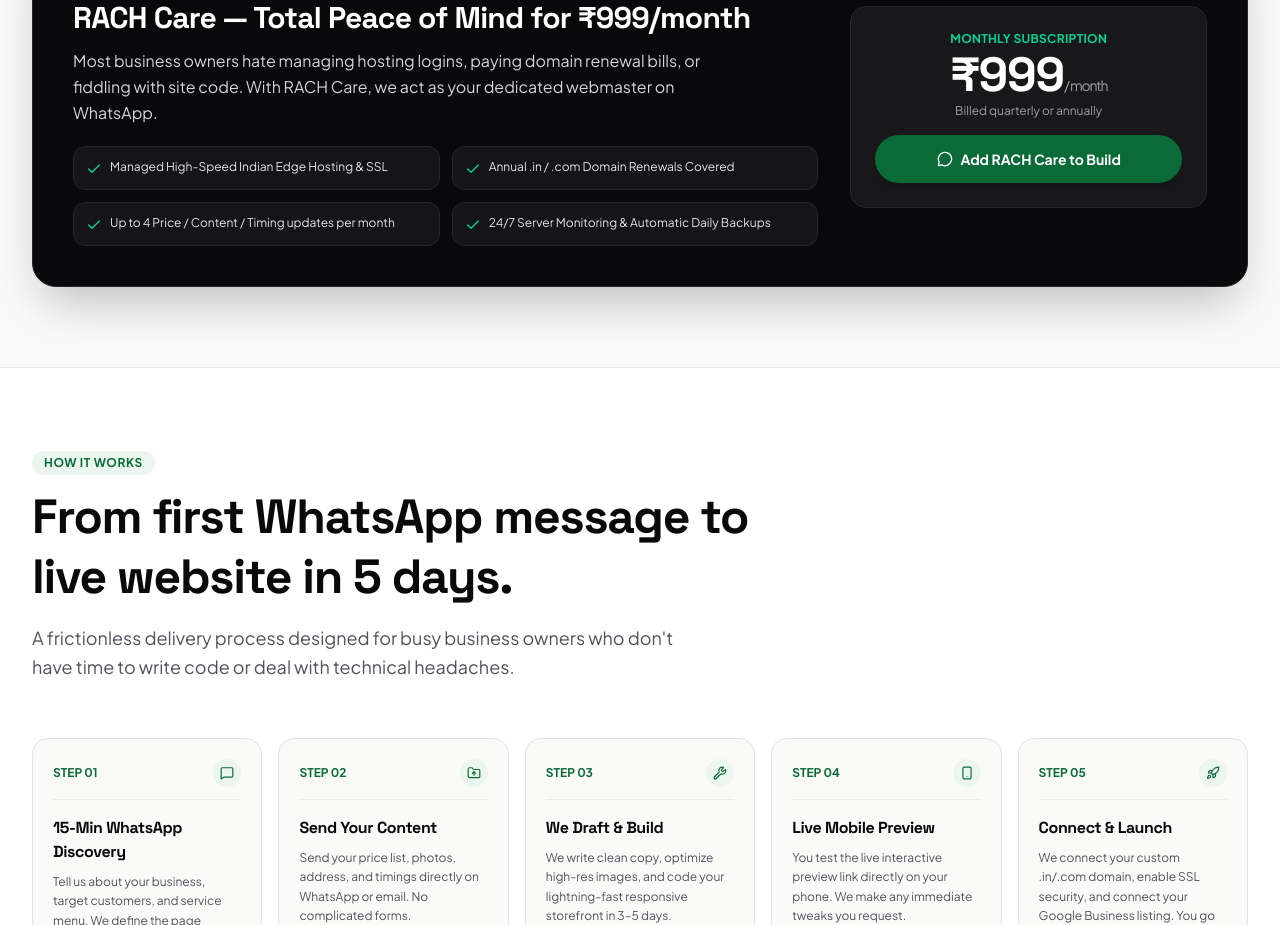
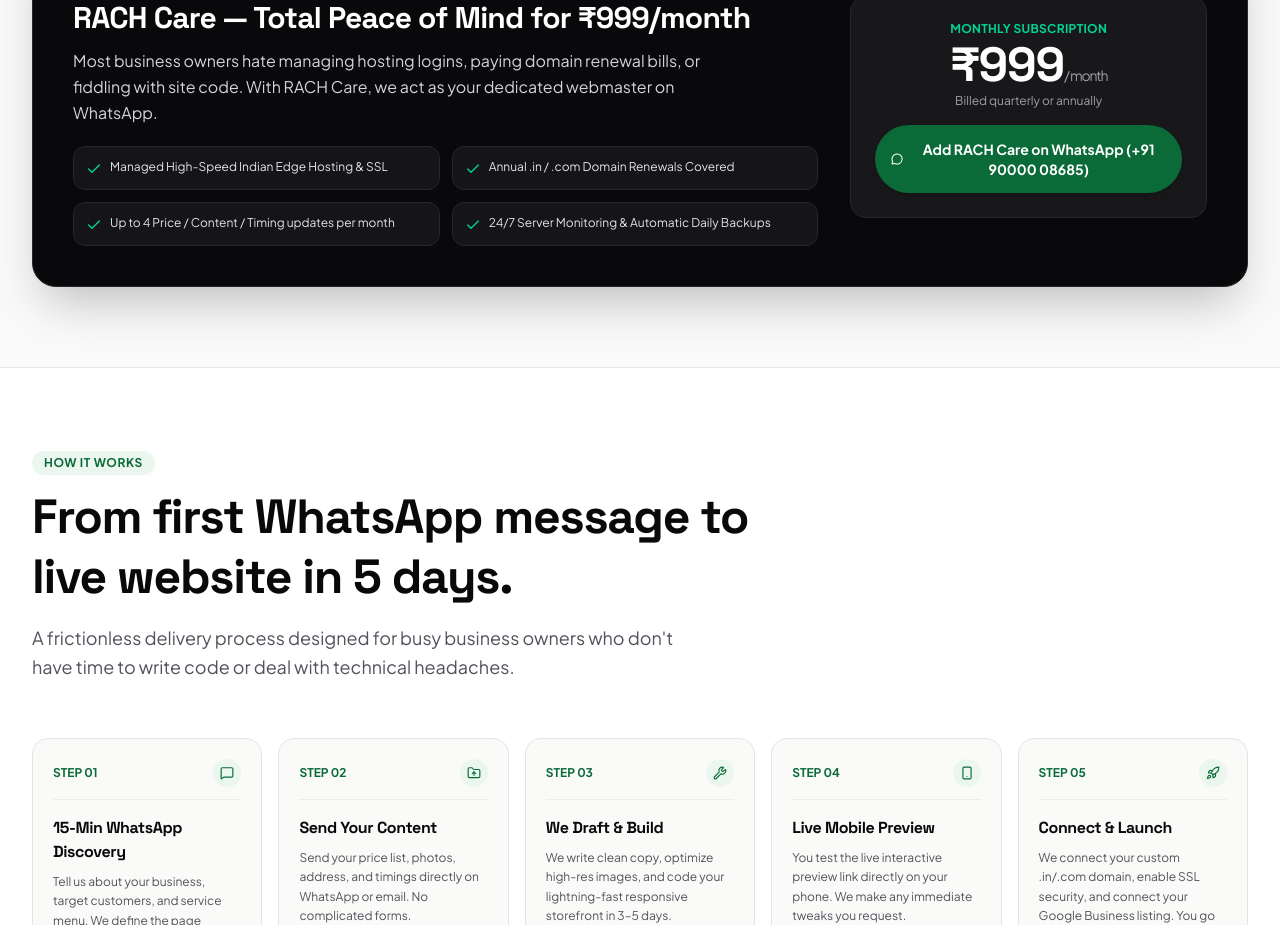
Before and after one commit to Ram14321275/RACH, a Next.js app: page / in a window 1280 px wide. Shown: the part 8000-8925 px from the top of the page. Built offline with nearby package versions, Linux system fonts and the light colour scheme.

Commit message:
fix(pricing): ensure Add RACH Care button links directly to WhatsApp 9000008685

```diff
--- a/src/components/Pricing.tsx
+++ b/src/components/Pricing.tsx
@@ -274,13 +274,16 @@
                 </div>
               </div>
 
-              <button
+              <a
+                href="https://wa.me/919000008685?text=Hi%20RACH%2C%20I%20want%20to%20add%20RACH%20Care%20(%E2%82%B9999%2Fmo)%20to%20my%20website%20plan."
+                target="_blank"
+                rel="noopener noreferrer"
                 onClick={triggerCelebration}
-                className="w-full bg-[#0B6B38] hover:bg-[#08522A] text-white font-bold py-3.5 px-4 rounded-full text-xs sm:text-sm transition-all flex items-center justify-center gap-2 cursor-pointer shadow-md"
+                className="w-full bg-[#0B6B38] hover:bg-[#08522A] text-white font-bold py-3.5 px-4 rounded-full text-xs sm:text-sm transition-all flex items-center justify-center gap-2 cursor-pointer shadow-md active:scale-95"
               >
                 <MessageCircle className="w-4 h-4" />
-                <span>Add RACH Care to Build</span>
-              </button>
+                <span>Add RACH Care on WhatsApp (+91 90000 08685)</span>
+              </a>
             </div>
           </div>
         </div>
```
